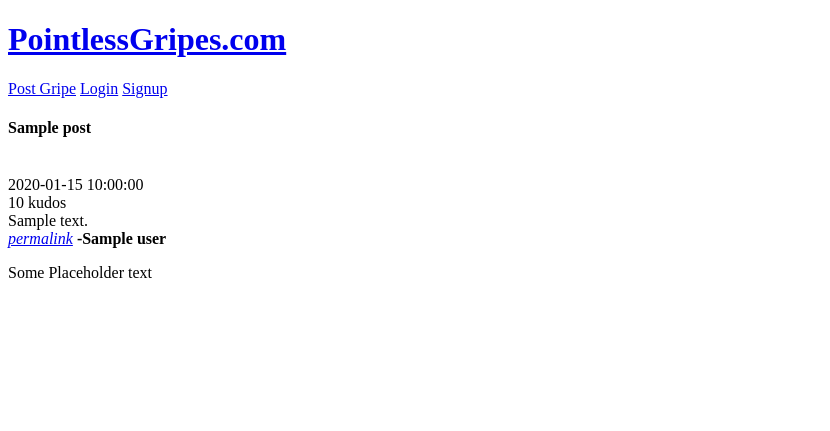
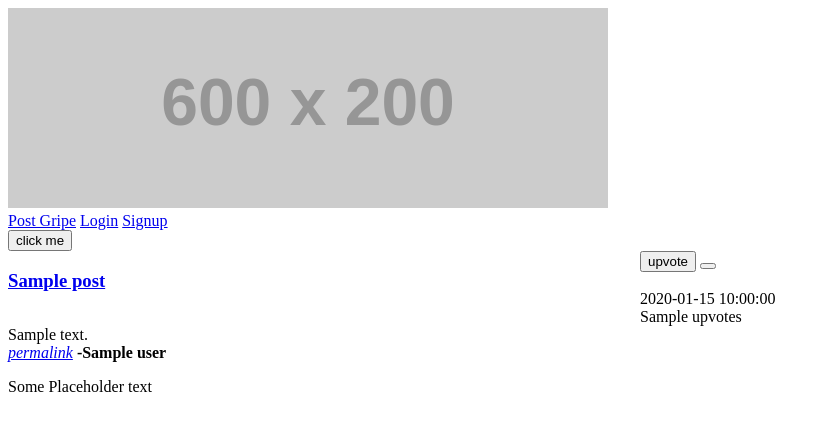
Before and after one commit to jamesmanone/pointlessGripes, a Python web app: template templates/main.html in a window 1280 px wide. Shown: the top 431 px of the page, without its empty margins (0-830 px from the left). Run offline with Jinja, Linux system fonts and the light colour scheme; the template is opened without the code that fills it: most values are stand-ins (such as "Sample title", 1, 10 or a date in 2020); grey boxes labelled with a size stand in for pictures from a placeholder-image service; some libraries are stand-ins or nearby versions.

Commit message:
upvote and delete working\! eventlisteners broken

```diff
--- /dev/null
+++ b/static/css/style.css
@@ -0,0 +1,25 @@
+@import url(http://weloveiconfonts.com/api/?family=fontawesome);
+
+/* fontawesome */
+[class*="fontawesome-plus"]:before {
+  font-family: 'FontAwesome', sans-serif;
+  color: red;
+}
+
+[class*="fontawesome-trash"]:before {
+  font-family: 'FontAwesome', sans-serif;
+}
+
+.post {
+  display: flex;
+}
+
+.heading {
+  width: 50%;
+  margin:0;
+}
+
+.right-info {
+  width: 50%;
+  margin: 0;
+}
--- /dev/null
+++ b/static/js/app.js
@@ -0,0 +1,47 @@
+// Takes post ID as input. after confirming delete, sends delete
+// post to /delete/{post_id}. Fades out post on success
+var trash = function(id) {
+  if (confirm('Delete post?')) {
+    $.post('/delete/' + id, {
+      delete: True
+    })
+      .done(function() {
+        $('#' + id).fadeOut();
+      });
+  }
+};
+
+/* Takes post ID as input. Fetches comments for post using AJAX
+   makes space for and displays comments */
+var commentOut = function(id) {
+  $.get('/comment/' + id, function (data, id) {
+    $('#' + id).append(data);
+    $('.comments').slideDown();
+  });
+};
+
+// Takes post ID as input. Posts upvote. Changes upvote icon color on success
+var upvote = function(id) {
+  $.post('/upvote/' + id, {
+    upvote: True
+  }, function(id) {
+    $('#' + id).find('.fontawesome-plus').css('color', 'green');
+  });
+};
+
+// Event listener for delete post
+$('.fontawesome-trash').on('click', function () {
+  id = $(this).parents("article").attr('id');
+  trash(id);
+});
+
+//Event listener for upvote
+$('.fontawesome-plus').on('click', function() {
+  id = $(this).parents('article').attr('id');
+  console.log('plus called');
+  upvote(id);
+});
+
+$('button').click(function () {
+  console.log('button click');
+});
--- a/templates/base.html
+++ b/templates/base.html
@@ -3,11 +3,14 @@
 <head lang="en">
   <meta charset="utf-8">
   <title>PointlessGripes - {{pagename}}</title>
+  <link href="/static/css/style.css" rel="stylesheet">
+  <script src="https://ajax.googleapis.com/ajax/libs/jquery/3.2.1/jquery.min.js"></script>
+  <script src="/static/js/app.js"></script>
 </head>
 <body>
+  <div class="container">
     <header>
-    <a href="/"><h1>PointlessGripes.com</h1></a>
-  </header>
+      <a href="/"><img src="http://placehold.it/600x200"</a>
       <nav id="nav">
         <a href="/newpost">Post Gripe</a>
         {% if user %}
@@ -17,6 +20,8 @@
           <a href="/signup">Signup</a>
         {% endif %}
       </nav>
+    </header>
+
     <div class="content">
       {% block content %}
       {% endblock %}
@@ -24,5 +29,6 @@
     <footer>
       <p>Some Placeholder text</p>
     </footer>
+  </div>
 </body>
 </html>
--- a/templates/main.html
+++ b/templates/main.html
@@ -2,26 +2,32 @@
 
 {% block content %}
   <div class="stream">
+    <button>click me</button>
     {% for post in posts %}
-      <article class="post">
+      <article class="post" id="{{post.key().id()}}">
         <div class="heading">
-          <h4 class="subject">{{post.subject}}</h4>
-          <span class="right-info">
-            {% if user %}
-              <form method="post" action="/permalink/{{post.key().id()}}">
-                {% if user.username == post.user %}
-                  <input type="hidden" name="edit" value="True">
-                  <button type="submit" value="Submit">Edit/Delete</button>
-                {% else %}
-                  <input type="hidden" name="kudos" value="True">
-                  <button type="submit" value="Submit">Kudos!</button>
-                {% endif %}
-              </form>
+          <h3 class="subject"><a href="/permalink/{{post.key().id()}}">{{post.subject}}</a></h3>
+        </div>
+        <div class="right-info">
+          <form>
+            <button formmethod="post" formaction="/upvote/{{post.key().id()}}" type="submit">upvote</button>
+            <button formmethod="post" formaction="/delete/{{post.key().id()}}" type="submit"><span class="fontawesome-trash"></span></button>
+          </form>
+          {% if user %}
+            {% if user.username == post.user %}
+              <div class="delete" id="{{post.key().id()}}"><span class="fontawesome-trash">a</span></div>
+            {% else %}
+              <div class="upvote" id="{{post.key().id()}}"><span class="fontawesome-plus"></span></div>
             {% endif %}
-          <br>{{post.created}}<br>{{post.kudos}} kudos</span>
+          {% endif %}
+          <br>{{post.created}}<br>
+            {{post.upvotes}}
+          </div>
         </div>
         <div class="content">
-          {{post.content}}
+          {{post.content | safe}}
+          <!-- closing any unclosed tags-->
+          </b></em></strong></code></u>
         </div>
         <div class="tail">
           <span class="left"><em><a href='/permalink/{{post.key().id()}}'>permalink</a></em></span>
--- a/templates/newpost.html
+++ b/templates/newpost.html
@@ -6,5 +6,6 @@
   <p>Content</p>
   <textarea name="content">{{content}}</textarea><br>
   <button name="Submit" type="submit">Gripe!</button>
+  <p>{{error}}</p>
 </form>
 {% endblock %}
--- a/templates/permalink.html
+++ b/templates/permalink.html
@@ -3,7 +3,7 @@
 {% block content %}
   <article class="post">
     <div class="heading">
-      <h4 class="subject">{{post.subject}}</h4>
+      <h3 class="subject">{{post.subject}}</h3>
       <div class="timestamp">
         <form method="post" action="/permalink/{{post.key().id()}}">
           {% if user.username == post.user %}
@@ -22,7 +22,9 @@
         </div>
       </div>
       <div class="content">
-        {{post.content}}
+        {{post.content | safe}}
+        <!-- closing any unclosed tags-->
+        </b></em></strong></code></u>
       </div>
       <div class="tail">
         <span class="left"><em>{{post.permalink}}</em></span>
```
Also changed, not shown: main.py (+100 -62 lines). Lines whose indentation alone changed are shown as unchanged.
